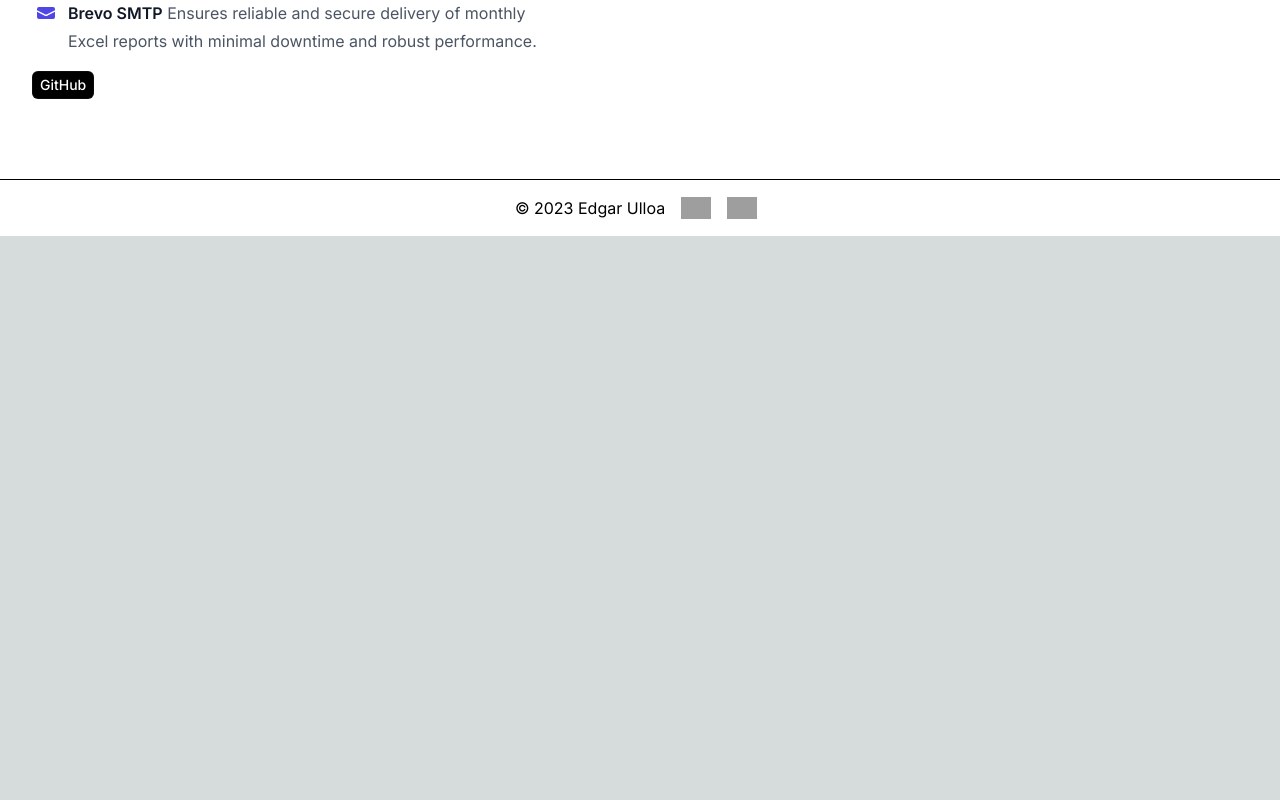
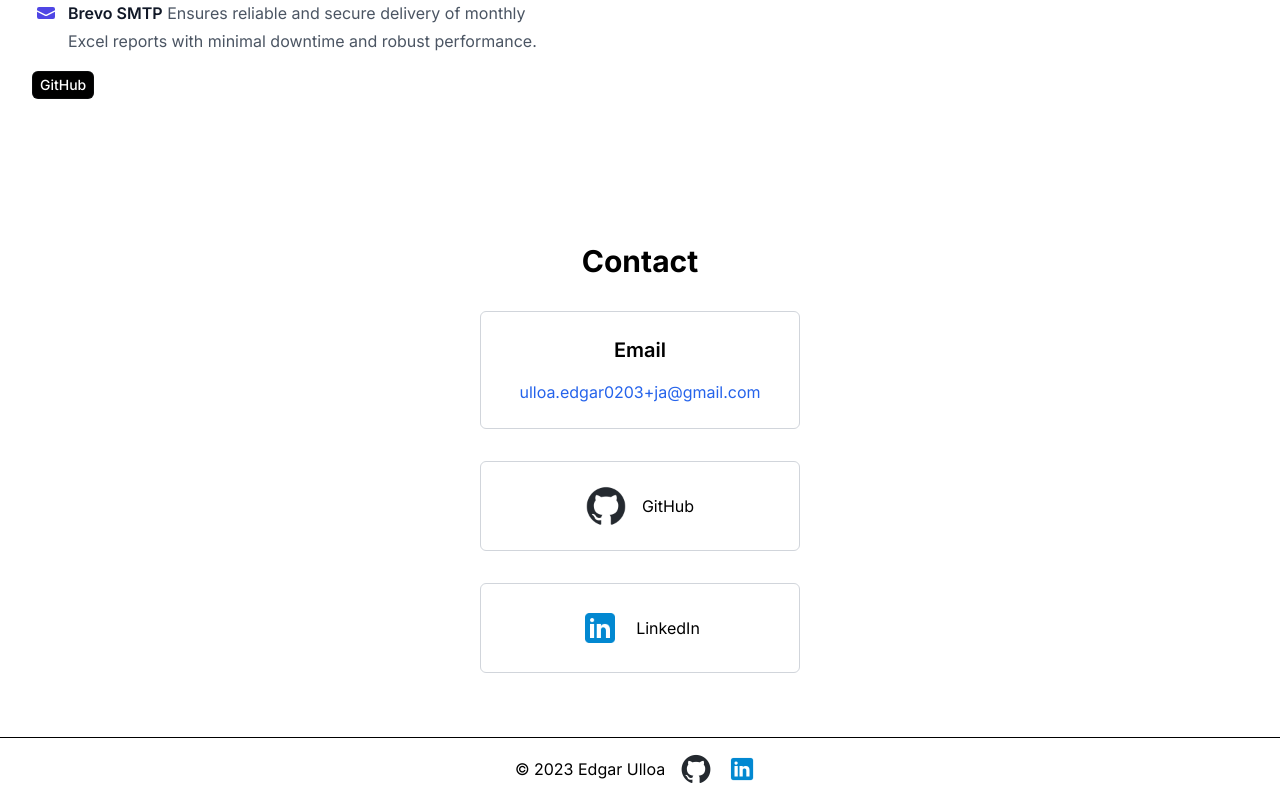
Before and after one commit to eulloa10/edgar-personal-website-2, a Next.js app in the folder portfolio/: page / in a window 1280 px wide. Shown: the part 4445-5245 px from the top of the page. Before the commit the page ends 4681 px from the top, so only its background shows below. Built offline with nearby package versions, Linux system fonts and the light colour scheme; grey boxes are pictures that could not be loaded.

Commit message:
added contact section

```diff
--- a/portfolio/src/app/components/about.js
+++ b/portfolio/src/app/components/about.js
@@ -23,8 +23,12 @@ export default function About() {
           <p className="mt-6 text-lg leading-8 text-white">
             My professional interests include, but are not limited to: Fintech, Entertainment, EdTech, Healthcare, and E-commerce
           </p>
-          <a href="https://drive.google.com/file/d/1Pj-m5KW7XvfD_HblYKcJqUffrXHw2VCJ/view?usp=drive_link" class="inline-flex items-center rounded-md bg-white px-2 py-1 text-sm font-medium text-black ring-1 ring-inset ring-gray-500/10">View Resume</a>
-
+          <a
+            href="https://drive.google.com/file/d/1Pj-m5KW7XvfD_HblYKcJqUffrXHw2VCJ/view?usp=drive_link" target="_blank"
+            rel="noopener noreferrer"
+            className="inline-flex items-center rounded-md bg-white px-2 py-1 text-sm font-medium text-black ring-1 ring-inset ring-gray-500/10">
+              View Resume
+            </a>
         </div>
       </div>
     </div>
--- /dev/null
+++ b/portfolio/src/app/components/contact.js
@@ -0,0 +1,52 @@
+import React from 'react';
+import Image from 'next/image';
+
+const Contact = () => {
+  const containerWidth = 'w-80'; // Adjust the width as needed
+
+  return (
+    <div className="bg-white text-black py-16">
+      <div className="container mx-auto text-center">
+
+
+        <h2 href="#contact" className="text-3xl font-bold mb-8">Contact</h2>
+
+        <div className={`mb-8 mx-auto ${containerWidth}`}>
+          <div className="p-6 border border-gray-300 rounded-md">
+            <h3 className="text-xl font-semibold mb-4">Email</h3>
+            <p className="text-blue-600">
+              <a href="mailto:ulloa.edgar0203+ja@gmail.com">ulloa.edgar0203+ja@gmail.com</a>
+            </p>
+          </div>
+        </div>
+
+        <div className={`mb-8 mx-auto ${containerWidth}`}>
+          <a
+            href="https://github.com/eulloa10"
+            target="_blank"
+            rel="noopener noreferrer"
+            className="p-6 border border-gray-300 rounded-md flex items-center justify-center"
+          >
+            <Image src="/github-mark.png" alt="GitHub Icon" width={40} height={40} />
+            <span className="ml-4">GitHub</span>
+          </a>
+        </div>
+
+        <div className={`mx-auto ${containerWidth}`}>
+          <a
+            href="https://www.linkedin.com/in/edgarulloa/"
+            target="_blank"
+            rel="noopener noreferrer"
+            className="p-6 border border-gray-300 rounded-md flex items-center justify-center"
+          >
+            <Image src="/linkedin.png" alt="LinkedIn Icon" width={40} height={40} />
+            <span className="ml-4">LinkedIn</span>
+          </a>
+        </div>
+
+      </div>
+    </div>
+  );
+};
+
+export default Contact;
--- a/portfolio/src/app/components/footer.js
+++ b/portfolio/src/app/components/footer.js
@@ -5,8 +5,6 @@ export default function Footer() {
     <footer className="bg-white text-black p-4 border-t border-black">
       <div className="container mx-auto flex items-center justify-center">
         <p className="mr-2">&copy; 2023 Edgar Ulloa</p>
-
-        {/* GitHub icon as a link */}
         <a href="https://github.com/eulloa10" target="_blank" rel="noopener noreferrer" className="mx-2">
           <Image
             src="/github-mark.png"
@@ -15,8 +13,6 @@ export default function Footer() {
             height={30}
           />
         </a>
-
-        {/* LinkedIn icon as a link */}
         <a href="https://www.linkedin.com/in/edgarulloa/" target="_blank" rel="noopener noreferrer" className="mx-2">
           <Image
             src="/linkedin.png"
--- a/portfolio/src/app/page.js
+++ b/portfolio/src/app/page.js
@@ -2,7 +2,9 @@ import Nav from "./components/nav";
 import About from "./components/about";
 import Skills from "./components/skills";
 import AllProjects from "./components/AllProjects";
+import Contact from "./components/contact";
 import Footer from "./components/footer";
+
 
 export default function Main() {
   return (
@@ -11,6 +13,7 @@ export default function Main() {
       <About />
       <Skills />
       <AllProjects />
+      <Contact />
       <Footer />
     </>
   )
```
Also changed, not shown: portfolio/public/github-mark.png (added), portfolio/public/linkedin.png (added).
